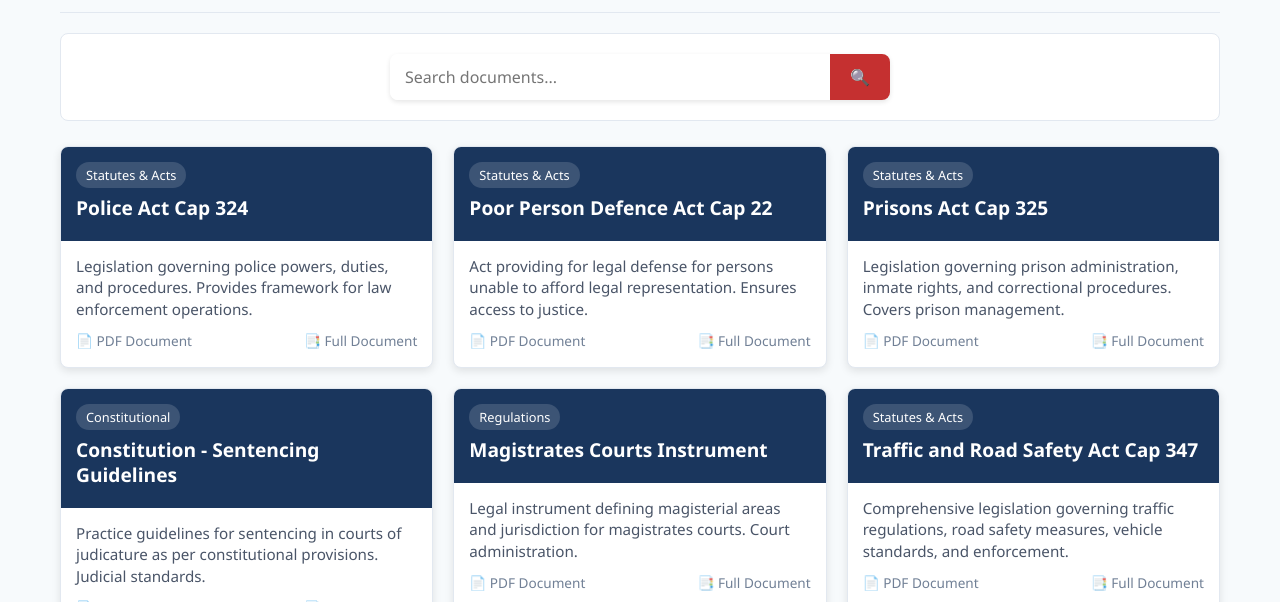
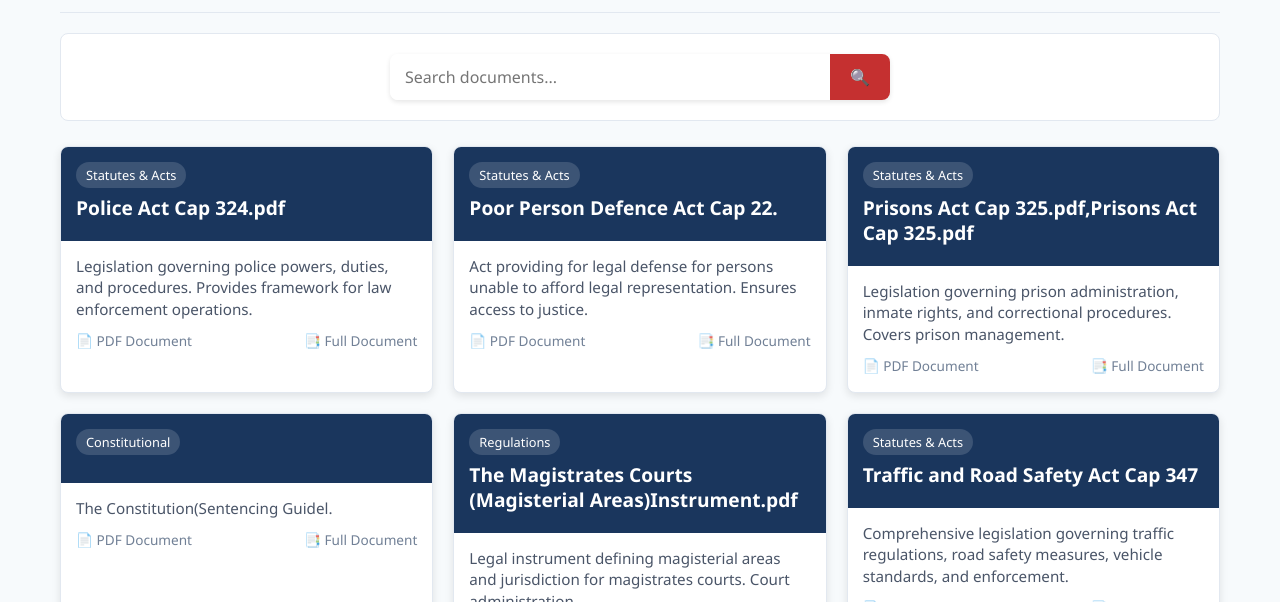
Before and after one commit to Hunter9201/advocate, a plain HTML site: page index.html in a window 1280 px wide. Shown: the part 198-800 px from the top of the page. Drawn offline with Linux system fonts and the light colour scheme.

Commit message:
Update index.html

```diff
--- a/index.html
+++ b/index.html
@@ -413,7 +413,7 @@
         const legalDocuments = [
             {
                 id: 1,
-                title: "Police Act Cap 324",
+                title: "Police Act Cap 324.pdf",
                 description: "Legislation governing police powers, duties, and procedures. Provides framework for law enforcement operations.",
                 filename: "Police Act Cap 324.pdf",
                 category: "statutes",
@@ -422,7 +422,7 @@
             },
             {
                 id: 2,
-                title: "Poor Person Defence Act Cap 22",
+                title: "Poor Person Defence Act Cap 22.",
                 description: "Act providing for legal defense for persons unable to afford legal representation. Ensures access to justice.",
                 filename: "Poor Person Defence Act Cap 22.pdf",
                 category: "statutes",
@@ -431,7 +431,7 @@
             },
             {
                 id: 3,
-                title: "Prisons Act Cap 325",
+                title: "Prisons Act Cap 325.pdf,Prisons Act Cap 325.pdf",
                 description: "Legislation governing prison administration, inmate rights, and correctional procedures. Covers prison management.",
                 filename: "Prisons Act Cap 325.pdf",
                 category: "statutes",
@@ -440,8 +440,8 @@
             },
             {
                 id: 4,
-                title: "Constitution - Sentencing Guidelines",
-                description: "Practice guidelines for sentencing in courts of judicature as per constitutional provisions. Judicial standards.",
+                title: "",
+                description: "The Constitution(Sentencing Guidel.",
                 filename: "The Constitution(Sentencing Guidelines for Courts of Judicature)(Practice) (1).pdf",
                 category: "constitutional",
                 size: "PDF Document",
@@ -449,7 +449,7 @@
             },
             {
                 id: 5,
-                title: "Magistrates Courts Instrument",
+                title: "The Magistrates Courts (Magisterial Areas)Instrument.pdf",
                 description: "Legal instrument defining magisterial areas and jurisdiction for magistrates courts. Court administration.",
                 filename: "The Magistrates Courts (Magisterial Areas)Instrument.pdf",
                 category: "regulations",
```
